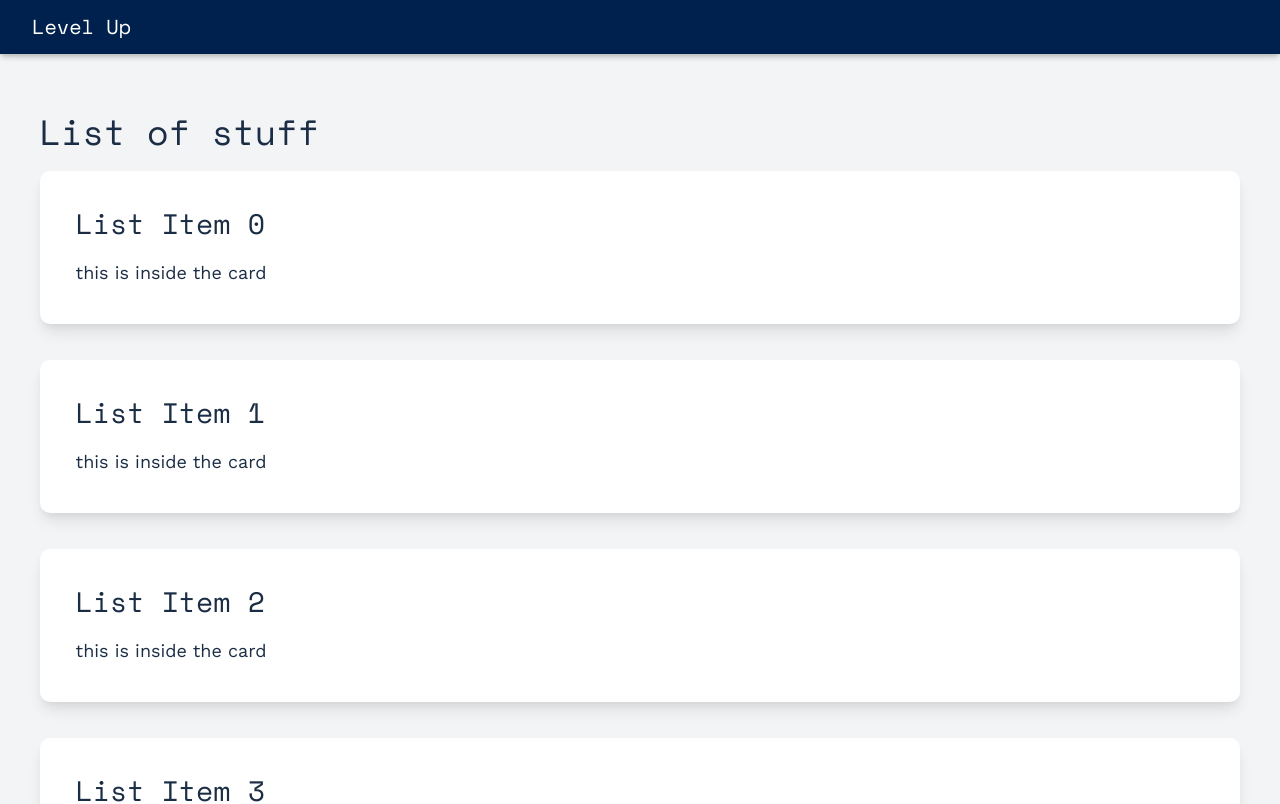
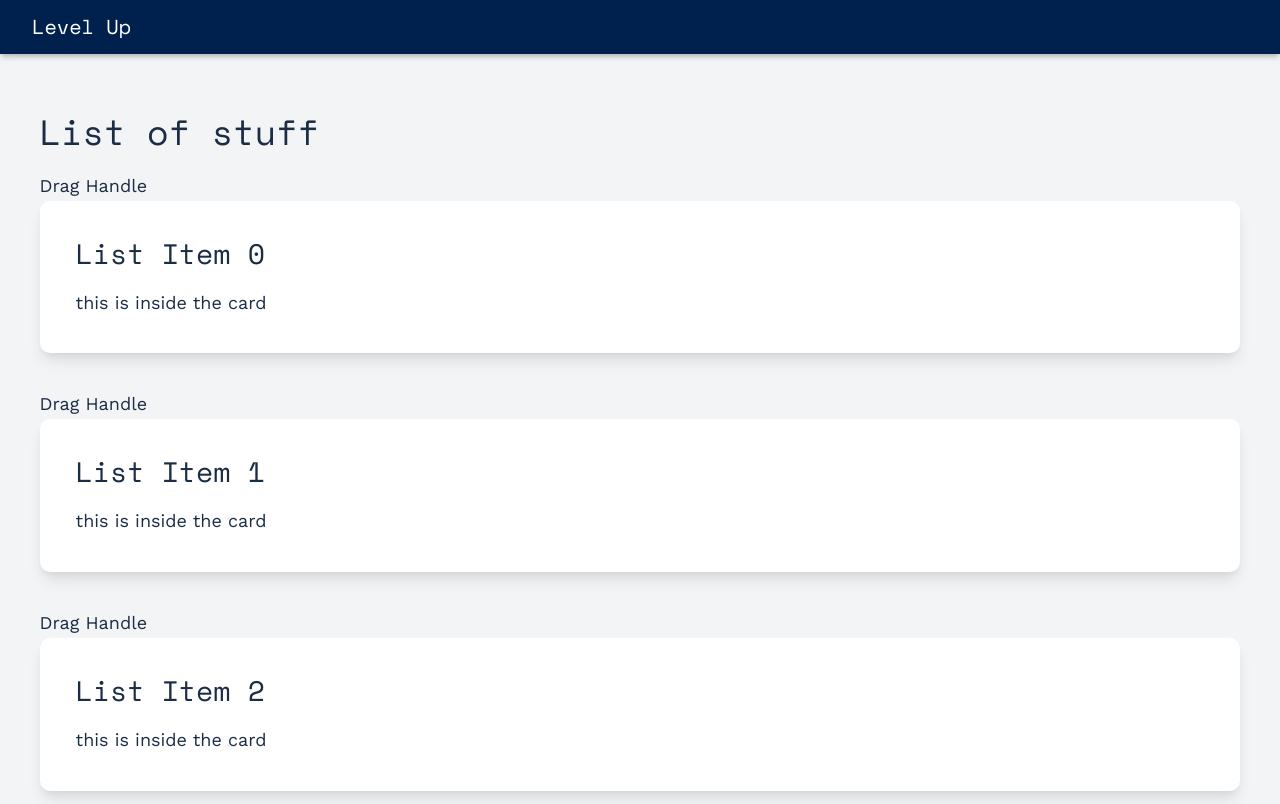
Before and after one commit to triatetarta/framer-motion-course-2, a React (Create React App) app: page /dragdrop in a window 1280 px wide. Shown: the top 804 px of the page. Built offline with nearby package versions, Linux system fonts and the light colour scheme.

Commit message:
drag handle

```diff
--- a/src/DragAndDrop/DragAndDrop.js
+++ b/src/DragAndDrop/DragAndDrop.js
@@ -1,5 +1,5 @@
 import React, { useState } from 'react';
-import { motion } from 'framer-motion';
+import { motion, useMotionValue } from 'framer-motion';
 import { usePositionReorder } from './usePositionReorder';
 import { useMeasurePosition } from './useMeasurePosition';
 
@@ -36,14 +36,16 @@ function DragItem({ post, updatePosition, i, updateOrder }) {
     updatePosition(i, pos);
   });
 
+  const y = useMotionValue(0);
+
   return (
+    <div>
       <motion.div
         ref={ref}
         drag='y'
         layout
         dragConstraints={{ top: 0, bottom: 0 }}
         dragElastic={1}
-      className='card'
         key={post}
         animate={{ scale: isDragging ? 1.05 : 1 }}
         onDragStart={() => setIsDragging(true)}
@@ -52,11 +54,17 @@ function DragItem({ post, updatePosition, i, updateOrder }) {
           if (isDragging) {
             updateOrder(i, delta.y.translate);
           }
+
+          y.set(delta.y.translate);
         }}
       >
+        Drag Handle
+      </motion.div>
+      <motion.div style={{ y }} className='card'>
         <h4>List Item {post}</h4>
         <p>this is inside the card</p>
       </motion.div>
+    </div>
   );
 }
 
```
Lines whose indentation alone changed are shown as unchanged.
